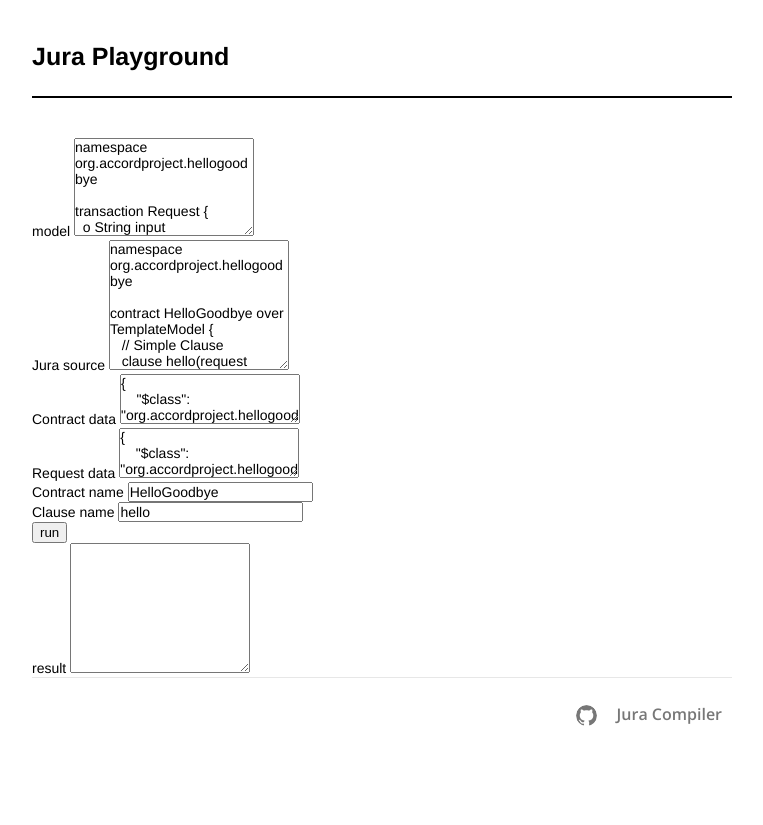
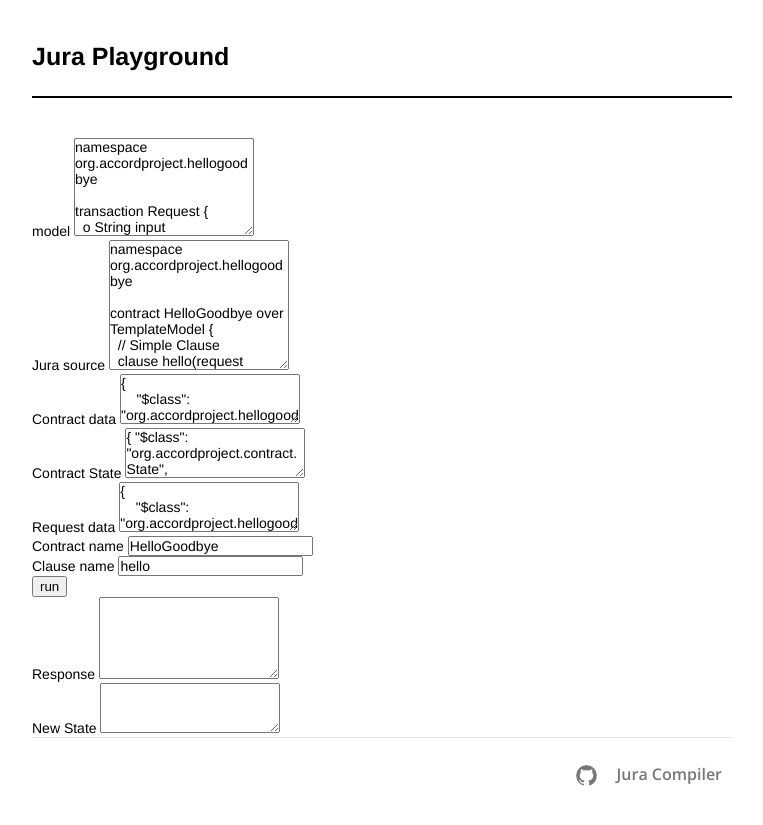
Before and after one commit to mttrbrts/ergo-playground, a Jekyll site: the page built from index.html, in a window 1280 px wide. Shown: the top 825 px of the page, without its empty margins (258-1021 px from the left). Built offline with Jekyll 4.4.1, drawn with Linux system fonts in a browser that asks for light colours; nearby versions of some CDN libraries; library files that are not in the unit come from our copies.

Commit message:
Up Jura 0.0.32 ; Show in/out state

```diff
--- a/_includes/demo.html
+++ b/_includes/demo.html
@@ -54,7 +53,12 @@ contract HelloGoodbye over TemplateModel {
     "goodbye": {
 	"greeting": "Farewell"
     }
-}
+}</textarea>
+  </div>
+  <div class="form-group">
+    <label for="request">Contract State</label>
+    <textarea class="form-control" id="state" rows="3">{ "$class": "org.accordproject.contract.State",
+  "status" : "EXECUTORY" }
 </textarea>
   </div>
   <div class="form-group">
@@ -82,7 +86,11 @@ contract HelloGoodbye over TemplateModel {
             class="btn btn-primary">run</button>
   </div>
   <div class="form-group">
-    <label for="result">result</label>
-    <textarea class="form-control" id="result" rows="8"></textarea>
+    <label for="result">Response</label>
+    <textarea class="form-control" id="result" rows="5"></textarea>
+  </div>
+  <div class="form-group">
+    <label for="result">New State</label>
+    <textarea class="form-control" id="newstate" rows="3"></textarea>
   </div>
 </form>
--- a/dist/bundle.js
+++ b/dist/bundle.js
@@ -43,16 +43,23 @@ function runButton() {
 	document.getElementById("result").innerHTML = "[ Executing contract ]";
 	const contractJson = JSON.parse(document.getElementById("contract").value);
 	const requestJson = JSON.parse(document.getElementById("request").value);
+	const stateJson = JSON.parse(document.getElementById("state").value);
 	const contractName = document.getElementById("contractName").value;
 	const clauseName = document.getElementById("clauseName").value;
-	const params = { 'contract': contractJson, 'request': requestJson, 'now': "" };
+	const params = { 'contract': contractJson, 'request': requestJson, 'state' : stateJson, 'now': "" };
 	const contract = 'const contract = new ' + contractName+ '();'; // Instantiate the contract
 	const functionName = 'contract.' + clauseName;
 	const clauseCall = functionName+'(params);'; // Create the clause call
 	var result;
 	try {
 	    result = eval(compiled + contract + clauseCall); // Call the logic
-	    document.getElementById("result").innerHTML = escapeHtml(JSON.stringify(result));
+	    if (!('response' in result)) {
+		document.getElementById("result").innerHTML = escapeHtml(JSON.stringify(result))
+		document.getElementById("newstate").innerHTML = escapeHtml("");
+	    } else {
+		document.getElementById("result").innerHTML = escapeHtml(JSON.stringify(result.response));
+		document.getElementById("newstate").innerHTML = escapeHtml(JSON.stringify(result.state));
+	    }
 	}
 	catch(error) {
 	    document.getElementById("result").innerHTML = escapeHtml(error);
--- a/package.json
+++ b/package.json
@@ -1,6 +1,6 @@
 {
   "name": "jura-playground",
-  "version": "0.0.31",
+  "version": "0.0.32",
   "description": "Jura compiler playground",
   "repository": {
     "type": "git",
@@ -20,8 +20,8 @@
     "composer-common": "0.17.4",
     "debug": "^2.6.2",
     "jquery": "^3.3.1",
-    "jura-compiler": "^0.0.31",
-    "jura-engine": "^0.0.31",
+    "jura-compiler": "^0.0.32",
+    "jura-engine": "^0.0.32",
     "moment": "^2.20.1",
     "popper.js": "^1.12.3"
   }
```
Also changed, not shown: other parts of _includes/demo.html (+5 -6 lines), 1 other file.
